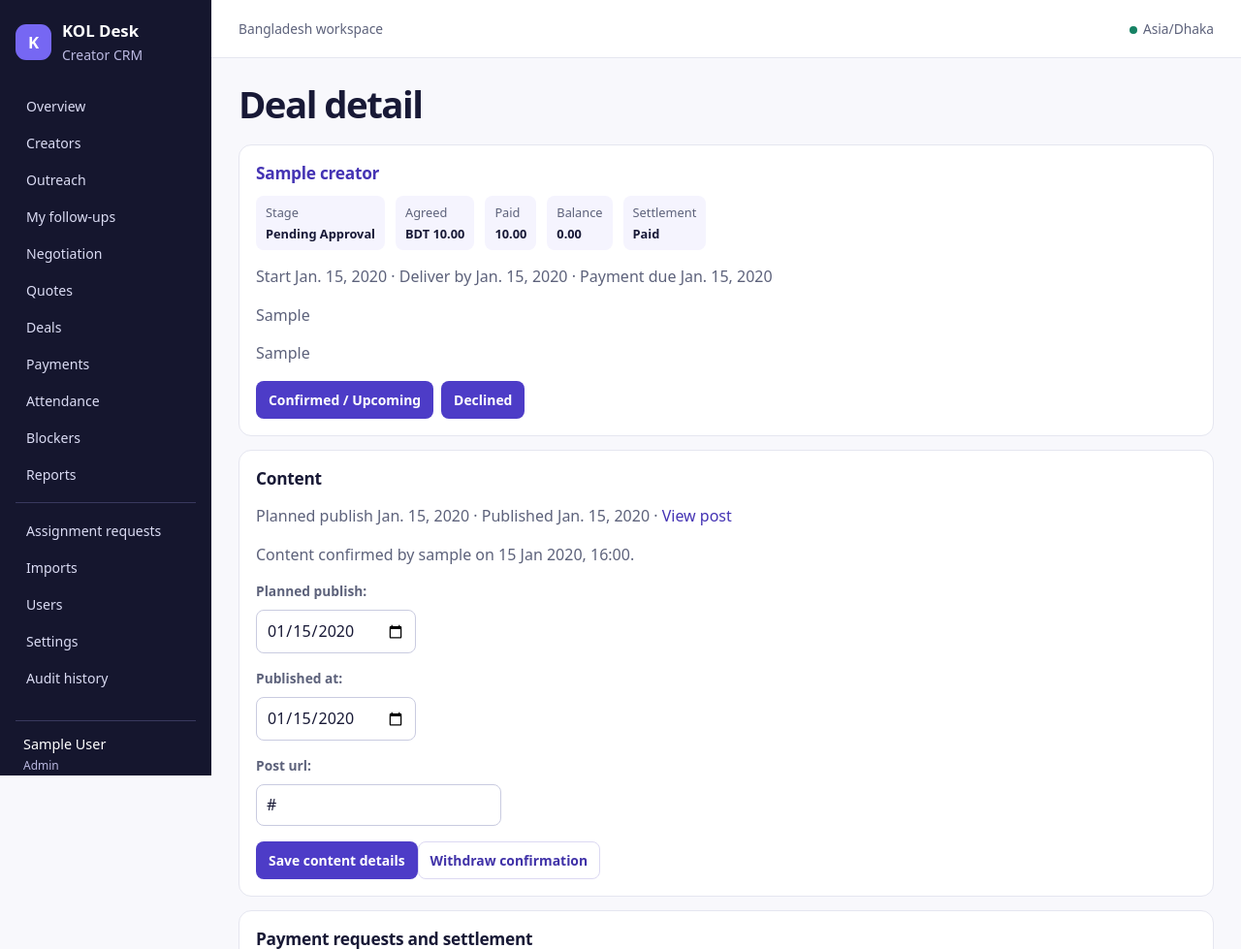
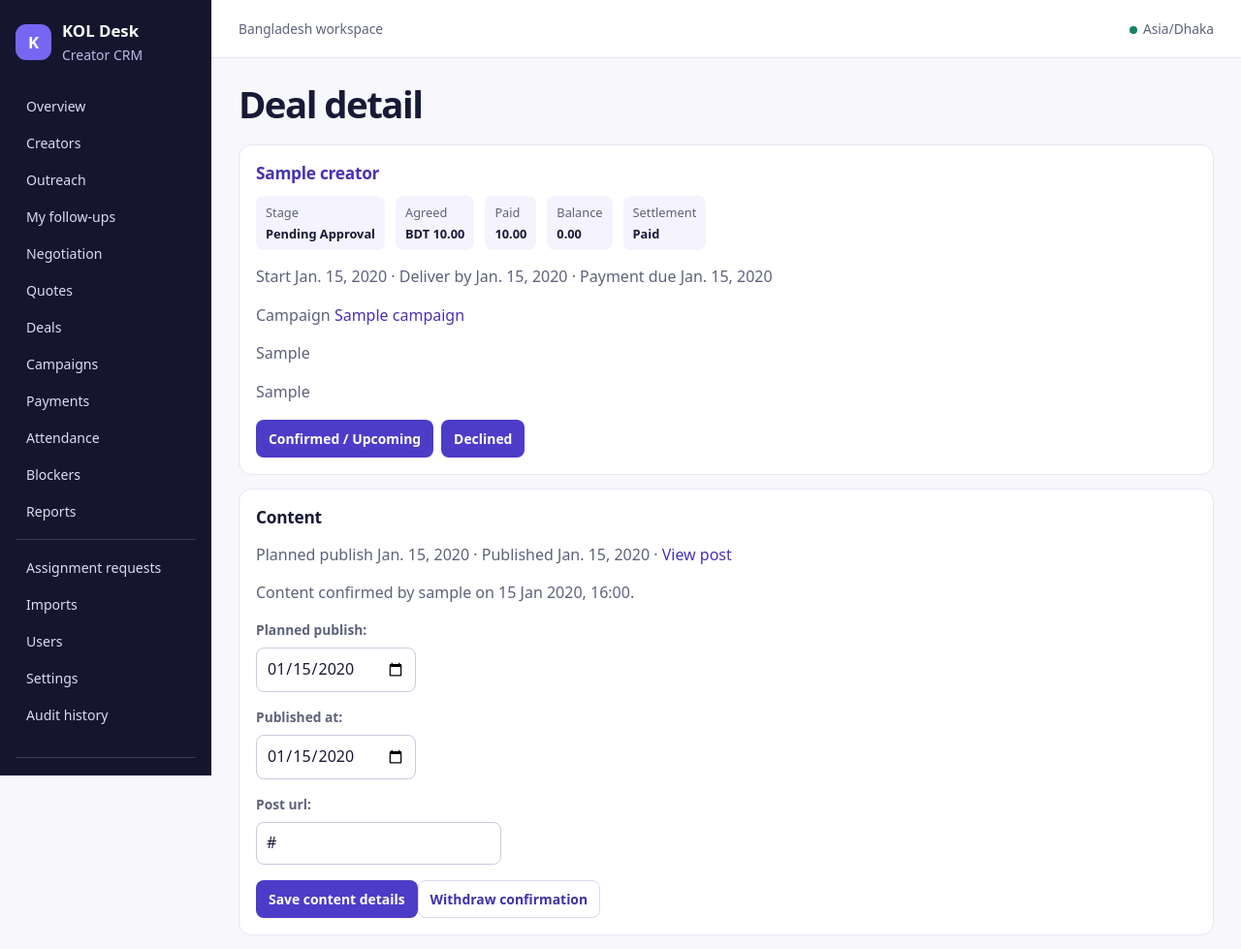
Before and after one commit to giyu-del/kol-desk-crm, a Django app: page /deals/1/ in a window 1280 px wide. Shown: the top 979 px of the page at 97% size. Run offline with Django 5.2, Linux system fonts and the light colour scheme; a user stored in the database is signed in; tables that the repository leaves empty hold one stand-in row (values such as "Sample post"); parts of the project's set-up code (start-up, migrations or seed data) failed here and were passed over.

Commit message:
Group deals into campaigns with a budget and rollup

```diff
--- a/crm/forms.py
+++ b/crm/forms.py
@@ -1,6 +1,6 @@
 from decimal import Decimal
 from django import forms
-from .models import Activity, Creator, Deal, Payment, Profile, Quote, Schedule
+from .models import Activity, Campaign, Creator, Deal, Payment, Profile, Quote, Schedule
 
 class CreatorForm(forms.ModelForm):
     class Meta:
@@ -46,10 +46,16 @@ class QuoteForm(forms.ModelForm):
                 self.add_error(key, "Enter a positive amount.")
         return data
 
+class CampaignForm(forms.ModelForm):
+    class Meta:
+        model = Campaign
+        fields = ["name", "budget", "start", "end", "notes"]
+        widgets = {"start": forms.DateInput(attrs={"type": "date"}), "end": forms.DateInput(attrs={"type": "date"})}
+
 class DealForm(forms.ModelForm):
     class Meta:
         model = Deal
-        fields = ["start", "deadline", "due", "terms"]
+        fields = ["campaign", "start", "deadline", "due", "terms"]
         widgets = {key: forms.DateInput(attrs={"type": "date"}) for key in ["start", "deadline", "due"]}
 
 class ContentForm(forms.ModelForm):
--- a/crm/templates/base.html
+++ b/crm/templates/base.html
@@ -7,7 +7,7 @@
 <nav aria-label="Main navigation">
 <a href="{% url 'home' %}">Overview</a><a href="{% url 'creators' %}">Creators</a>
 {% if role == 'Admin' or role == 'Manager' or role == 'KOL Staff' %}<a href="{% url 'outreach' %}">Outreach</a><a href="{% url 'my_followups' %}">My follow-ups</a>{% endif %}
-<a href="{% url 'negotiation' %}">Negotiation</a><a href="{% url 'quotes' %}">Quotes</a><a href="{% url 'deals' %}">Deals</a>
+<a href="{% url 'negotiation' %}">Negotiation</a><a href="{% url 'quotes' %}">Quotes</a><a href="{% url 'deals' %}">Deals</a><a href="{% url 'campaigns' %}">Campaigns</a>
 {% if role != 'Read-only' %}<a href="{% url 'payments' %}">Payments</a>{% endif %}
 {% if role == 'Admin' or role == 'Manager' or role == 'KOL Staff' %}<a href="{% url 'attendance' %}">Attendance</a><a href="{% url 'blockers' %}">Blockers</a><a href="{% url 'reports' %}">Reports</a>{% endif %}
 {% if role == 'Admin' or role == 'Manager' %}<hr><a href="{% url 'assignment_requests' %}">Assignment requests</a>{% endif %}
--- a/crm/templates/page.html
+++ b/crm/templates/page.html
@@ -67,12 +67,22 @@
 {% for q,score,metrics,metrics_bdt in quotes %}<tr><td><a href="{% url 'creator' q.profile.creator_id %}">{{ q.profile.creator }}</a><small>{{ q.deliverables }}</small></td><td>{{ q.profile.platform }}</td><td class="number">{{ q.bdt|floatformat:2 }}</td><td>{{ q.format }} · {{ q.basis }}{% if q.reels %} · {{ q.reels }} Reels{% endif %}</td><td class="number">{{ q.unit_rm|floatformat:2|default:"—" }}</td>{% for m in metrics %}<td class="number">{{ m|floatformat:3|default:"—" }}</td>{% endfor %}<td class="number">{{ q.unit_bdt|floatformat:2|default:"—" }}</td>{% for m in metrics_bdt %}<td class="number">{{ m|floatformat:2|default:"—" }}</td>{% endfor %}<td><span class="chip">{{ score|default_if_none:"Needs review" }}</span></td></tr>{% empty %}<tr><td colspan="13">No quotes available.</td></tr>{% endfor %}
 </tbody></table></div>{% include "pagination.html" with p=quotes %}{% endif %}
 
+{% if campaigns is not None %}{% if can_create %}<div class="toolbar"><a class="button" href="{% url 'campaign_create' %}">New campaign</a></div>{% endif %}
+<div class="table-wrap"><table><thead><tr><th>Campaign</th><th>Budget (BDT)</th><th>Committed (BDT)</th><th>Paid (BDT)</th><th>Remaining (BDT)</th><th>Deals</th></tr></thead><tbody>
+{% for c in campaigns %}<tr><td><a href="{% url 'campaign' c.pk %}">{{ c.name }}</a></td><td class="number">{{ c.budget|floatformat:2 }}</td><td class="number">{{ c.committed|floatformat:2 }}</td><td class="number">{{ c.paid_bdt|floatformat:2 }}</td><td class="number">{{ c.remaining|floatformat:2 }}</td><td>{{ c.deals.all|length }}</td></tr>{% empty %}<tr><td colspan="6">No campaigns yet.</td></tr>{% endfor %}
+</tbody></table></div>{% endif %}
+
+{% if campaign %}<section class="card"><div class="facts"><span>Budget <strong>BDT {{ campaign.budget|floatformat:2 }}</strong></span><span>Committed <strong>BDT {{ campaign.committed|floatformat:2 }}</strong></span><span>Paid <strong>BDT {{ campaign.paid_bdt|floatformat:2 }}</strong></span><span>Remaining <strong>BDT {{ campaign.remaining|floatformat:2 }}</strong></span><span>Period <strong>{{ campaign.start|default_if_none:"—" }} – {{ campaign.end|default_if_none:"—" }}</strong></span></div><p class="pre">{{ campaign.notes }}</p></section>
+<section class="card"><h2>Deals in this campaign</h2>
+{% for d in campaign.deals.all %}<div class="list-line"><a href="{% url 'deal' d.pk %}">{{ d.quote.profile.creator }} · {{ d.quote.profile.platform }}</a><span class="chip">{{ d.state }}</span><span>BDT {{ d.quote.bdt|floatformat:2 }}</span>{% if can_edit %}<form class="inline" method="post" action="{% url 'campaign_remove_deal' campaign.pk d.pk %}">{% csrf_token %}<button class="outline">Remove</button></form>{% endif %}</div>{% empty %}<p>No deals in this campaign yet.</p>{% endfor %}</section>
+{% if can_edit and unassigned %}<section class="card"><h2>Add a deal</h2><form class="inline" method="post" action="{% url 'campaign_add_deal' campaign.pk %}">{% csrf_token %}<label>Deal<select name="deal" required><option value="">Choose a deal</option>{% for d in unassigned %}<option value="{{ d.pk }}">{{ d.quote.profile.creator }} · {{ d.quote.profile.platform }} · {{ d.quote.currency }} {{ d.quote.amount }} · {{ d.state }}</option>{% endfor %}</select></label><button>Add deal</button></form></section>{% endif %}{% endif %}
+
 {% if deals is not None %}{% if not payment_view %}<form class="filters"><input name="platform" placeholder="Platform" aria-label="Platform" value="{{ request.GET.platform }}"><input name="niche" placeholder="Niche" aria-label="Niche" value="{{ request.GET.niche }}"><input name="budget" placeholder="Max BDT" aria-label="Maximum BDT" value="{{ request.GET.budget }}"><button>Apply</button><a class="button outline" href="?budget=6000">Up to BDT 6,000</a></form>{% endif %}
 <div class="table-wrap"><table><thead><tr><th>Creator / deliverables</th><th>Stage</th><th>Content</th><th>Quote (BDT)</th><th>Tier</th><th>Confirmed score</th><th>Starts</th><th>Due</th><th>Paid</th><th>Balance</th></tr></thead><tbody>
 {% for obj,score in deals %}<tr><td><a href="{% url 'deal' obj.pk %}">{{ obj.quote.profile.creator }}</a><small>{{ obj.quote.deliverables }}</small></td><td><span class="chip">{{ obj.state }}</span></td><td>{{ obj.content_confirmed|yesno:"Confirmed,Not confirmed" }}</td><td class="number">{{ obj.quote.bdt|floatformat:2 }}</td><td>{{ obj.tier }}</td><td>{{ score|default_if_none:"—" }}</td><td>{{ obj.start|default_if_none:"—" }}</td><td>{{ obj.due|default_if_none:"—" }}</td><td class="number">{{ obj.quote.currency }} {{ obj.paid|floatformat:2 }}</td><td class="number">{{ obj.quote.currency }} {{ obj.balance|floatformat:2 }}<small>{{ obj.settlement }}</small></td></tr>{% empty %}<tr><td colspan="10">No deals available.</td></tr>{% endfor %}
 </tbody></table></div>{% include "pagination.html" with p=deals %}{% endif %}
 
-{% if deal %}<section class="card"><h2><a href="{% url 'creator' deal.quote.profile.creator_id %}">{{ deal.quote.profile.creator }}</a></h2><div class="facts"><span>Stage <strong>{{ deal.state }}</strong></span><span>Agreed <strong>{{ deal.quote.currency }} {{ deal.quote.amount }}</strong></span><span>Paid <strong>{{ deal.paid|floatformat:2 }}</strong></span><span>Balance <strong>{{ deal.balance|floatformat:2 }}</strong></span><span>Settlement <strong>{{ deal.settlement }}</strong></span></div><p>Start {{ deal.start|default_if_none:"—" }} · Deliver by {{ deal.deadline|default_if_none:"—" }} · Payment due {{ deal.due|default_if_none:"—" }}</p><p class="pre">{{ deal.quote.deliverables }}</p><p class="pre">{{ deal.terms }}</p>
+{% if deal %}<section class="card"><h2><a href="{% url 'creator' deal.quote.profile.creator_id %}">{{ deal.quote.profile.creator }}</a></h2><div class="facts"><span>Stage <strong>{{ deal.state }}</strong></span><span>Agreed <strong>{{ deal.quote.currency }} {{ deal.quote.amount }}</strong></span><span>Paid <strong>{{ deal.paid|floatformat:2 }}</strong></span><span>Balance <strong>{{ deal.balance|floatformat:2 }}</strong></span><span>Settlement <strong>{{ deal.settlement }}</strong></span></div><p>Start {{ deal.start|default_if_none:"—" }} · Deliver by {{ deal.deadline|default_if_none:"—" }} · Payment due {{ deal.due|default_if_none:"—" }}</p><p>Campaign {% if deal.campaign %}<a href="{% url 'campaign' deal.campaign.pk %}">{{ deal.campaign }}</a>{% else %}—{% endif %}</p><p class="pre">{{ deal.quote.deliverables }}</p><p class="pre">{{ deal.terms }}</p>
 {% if role == 'Admin' or role == 'Manager' %}{% if transitions %}<form class="inline" method="post" action="{% url 'deal_state' deal.pk %}">{% csrf_token %}{% for option in transitions %}<button name="state" value="{{ option }}">{{ option }}</button>{% endfor %}</form>{% endif %}{% endif %}</section>
 <section class="card"><h2>Content</h2><p>Planned publish {{ deal.planned_publish|default_if_none:"—" }} · Published {{ deal.published_at|default_if_none:"—" }}{% if deal.post_url %} · <a href="{{ deal.post_url }}">View post</a>{% endif %}</p><p>{% if deal.content_confirmed %}Content confirmed by {{ deal.content_confirmed_by }} on {{ deal.content_confirmed_at|date:"d M Y, H:i" }}.{% else %}Content not confirmed yet — payments cannot be approved until it is.{% endif %}</p>{% if role == 'Admin' or role == 'Manager' or role == 'KOL Staff' %}<form method="post" action="{% url 'deal_content' deal.pk %}">{% csrf_token %}{{ content_form.as_p }}<button name="action" value="save">Save content details</button>{% if not deal.content_confirmed %}<button name="action" value="confirm">Confirm content is live</button>{% else %}<button name="action" value="withdraw" class="outline">Withdraw confirmation</button>{% endif %}</form>{% endif %}</section>
 <section class="card"><div class="section-head"><h2>Payment requests and settlement</h2>{% if may_request %}<a class="button" href="{% url 'request_payment' deal.pk %}">Request payment</a>{% endif %}</div>
--- a/crm/urls.py
+++ b/crm/urls.py
@@ -27,6 +27,11 @@ urlpatterns = [
     path("deals/<int:pk>/content/", views.content, name="deal_content"),
     path("deals/<int:pk>/state/", views.deal_state, name="deal_state"),
     path("deals/<int:pk>/payment/", views.request_payment, name="request_payment"),
+    path("campaigns/", views.campaigns, name="campaigns"),
+    path("campaigns/new/", views.campaign_create, name="campaign_create"),
+    path("campaigns/<int:pk>/", views.campaign, name="campaign"),
+    path("campaigns/<int:pk>/add-deal/", views.campaign_add_deal, name="campaign_add_deal"),
+    path("campaigns/<int:pk>/remove-deal/<int:deal_pk>/", views.campaign_remove_deal, name="campaign_remove_deal"),
     path("payments/", views.payments, name="payments"),
     path("payments/<int:pk>/state/", views.payment_state, name="payment_state"),
     path("payments/<int:pk>/receipt/", views.receipt, name="receipt"),
--- a/crm/views.py
+++ b/crm/views.py
@@ -22,8 +22,8 @@ from django.utils.dateparse import parse_datetime
 from django.views.decorators.http import require_POST
 from django import forms
 
-from .forms import ContentForm, CreatorForm, DealForm, PaymentForm, QuoteForm, ScheduleForm, StatsForm
-from .models import (Activity, AssignmentRequest, Audit, BLOCKERS, Blocker, Config, Creator,
+from .forms import CampaignForm, ContentForm, CreatorForm, DealForm, PaymentForm, QuoteForm, ScheduleForm, StatsForm
+from .models import (Activity, AssignmentRequest, Audit, BLOCKERS, Blocker, Campaign, Config, Creator,
                      Deal, GroupDelivery, LoginThrottle, Member, OUTCOMES, Payment, Profile, Quote, Report, Schedule, Shift)
 from .services import (COMPLETED_CONTACTS, REPLIES, audit, audience_check, band, costs, costs_bdt,
                        creators_for, group_report, phone_number, publish_due, report_data, role,
@@ -421,6 +421,50 @@ def deals(request):
             pass
     rows.sort(key=lambda r: (r[1] is None, -(r[1] or 0), r[0].pk))
     return page(request, "Confirmed rate card & deals", deals=Paginator(rows, 50).get_page(request.GET.get("page")))
+
+@login_required
+def campaigns(request):
+    rows = Campaign.objects.prefetch_related("deals__quote", "deals__payments").order_by("-created")
+    return page(request, "Campaigns", campaigns=rows, can_create=role(request.user) in EDIT)
+
+@login_required
+def campaign(request, pk):
+    obj = get_object_or_404(Campaign.objects.prefetch_related("deals__quote__profile__creator", "deals__payments"), pk=pk)
+    unassigned = deal_query(request).filter(campaign__isnull=True)
+    return page(request, str(obj), campaign=obj, unassigned=unassigned, can_edit=role(request.user) in EDIT)
+
+@login_required
+def campaign_create(request):
+    allowed(request, EDIT)
+    def save(form):
+        obj = form.save(commit=False)
+        obj.created_by = request.user
+        obj.save()
+        audit(request.user, "Created campaign", obj.pk)
+        return redirect("campaign", pk=obj.pk)
+    return form_page(request, "New campaign", CampaignForm(request.POST if request.method == "POST" else None), save)
+
+@login_required
+@require_POST
+def campaign_add_deal(request, pk):
+    allowed(request, EDIT)
+    obj = get_object_or_404(Campaign, pk=pk)
+    deal = get_object_or_404(deal_query(request), pk=request.POST.get("deal"), campaign__isnull=True)
+    deal.campaign = obj
+    deal.save(update_fields=["campaign"])
+    audit(request.user, "Added deal to campaign", deal.pk, campaign=str(obj))
+    return redirect("campaign", pk=pk)
+
+@login_required
+@require_POST
+def campaign_remove_deal(request, pk, deal_pk):
+    allowed(request, EDIT)
+    obj = get_object_or_404(Campaign, pk=pk)
+    deal = get_object_or_404(deal_query(request), pk=deal_pk, campaign=obj)
+    deal.campaign = None
+    deal.save(update_fields=["campaign"])
+    audit(request.user, "Removed deal from campaign", deal.pk, campaign=str(obj))
+    return redirect("campaign", pk=pk)
 
 @login_required
 def deal(request, pk):
```
Also changed, not shown: crm/models.py (+32 -0 lines), crm/tests.py (+56 -1 lines), crm/migrations/0005_campaign_deal_campaign.py (added).
